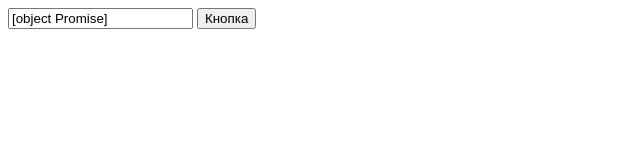
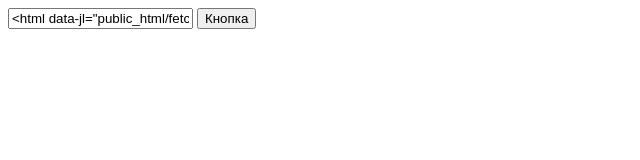
Before and after one commit to DanilaIsaichev/week1, a plain HTML site: page public_html/fetch.html in a window 1280 px wide. Both pictures are taken after a click on the button "Кнопка". Shown: the full height of the page, 0-640 px from the left. Drawn offline with Linux system fonts and the light colour scheme.

Commit message:
Update fetch.html

```diff
--- a/public_html/fetch.html
+++ b/public_html/fetch.html
@@ -5,7 +5,7 @@
       input = document.getElementById("inp").value;
       const res = await fetch(input)
       .catch();
-      document.getElementById('inp').value = res.text();
+      document.getElementById('inp').value = await res.text();
     }
     </script>
  </head>
```
